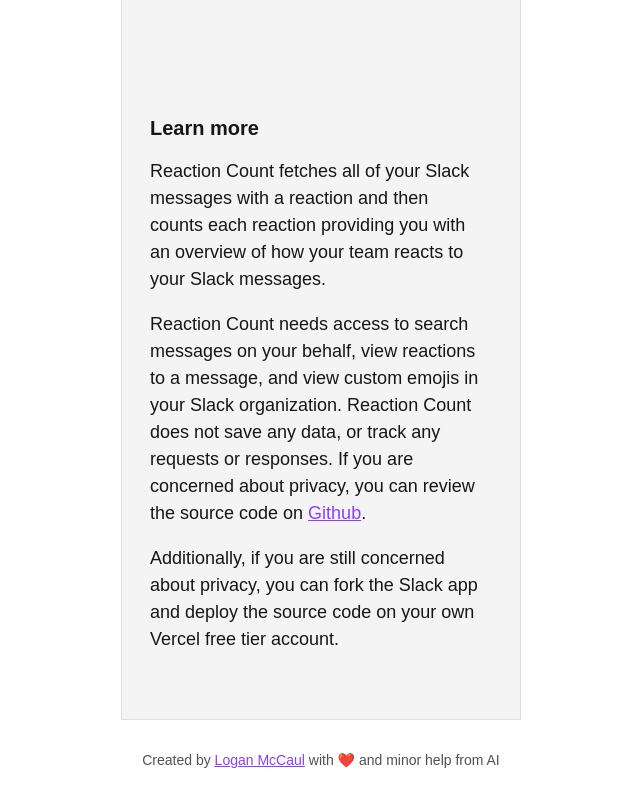
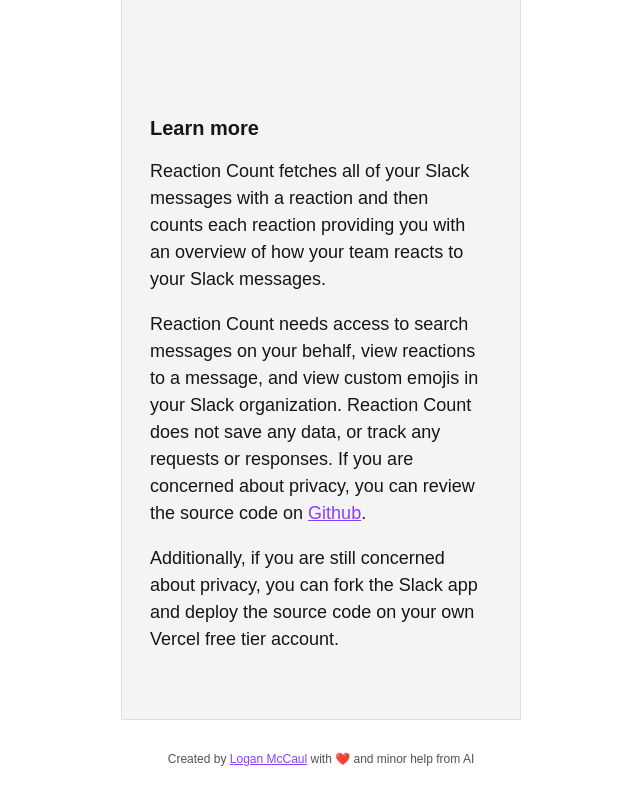
Before and after one commit to loganmccaul/ReactionCount, a website: page index.html in a window 1280 px wide. Shown: the part 1207-2007 px from the top of the page, without its empty margins (319-959 px from the left). Drawn offline with Linux system fonts and the light colour scheme.

Commit message:
Footer spacing

```diff
--- a/main.css
+++ b/main.css
@@ -267,9 +267,10 @@ main {
 /** FOOTER */
 footer {
     text-align: center;
-    font-size: 0.875rem;
+    font-size: 0.75rem;
     color: var(--text-secondary);
     margin: 2rem 0;
+    padding: 0 .5rem;
 }
 
 footer p a {
```
